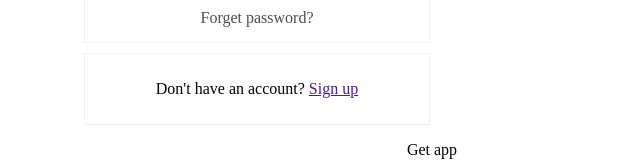
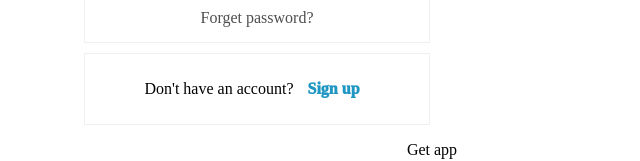
Before and after one commit to Sachin20010517/Assignment-1, a plain HTML site: page index.html in a window 1280 px wide. Shown: the part 481-642 px from the top of the page, without its empty margins (208-848 px from the left). Drawn offline with Linux system fonts and the light colour scheme.

Commit message:
added 4tos

```diff
--- a/index.css
+++ b/index.css
@@ -138,6 +138,14 @@ form .option:after {
   padding: 10px;
   border-width: thin;
 }
+
+p span a {
+  text-decoration: none;
+  color: rgb(31, 151, 194);
+  font-weight: 1000;
+  padding: 10px;
+}
+
 .get-app {
   display: flex;
   flex-direction: column;
--- a/index.html
+++ b/index.html
@@ -4,6 +4,7 @@
     <meta charset="UTF-8" />
     <meta name="viewport" content="width=device-width, initial-scale=1.0" />
     <title>Instagram Login</title>
+    <link rel="icon" href="insta.jpeg" />
     <link
       rel="stylesheet"
       href="https://cdnjs.cloudflare.com/ajax/libs/font-awesome/6.2.0/css/all.min.css"
```
Also changed, not shown: insta.jpeg (added).
